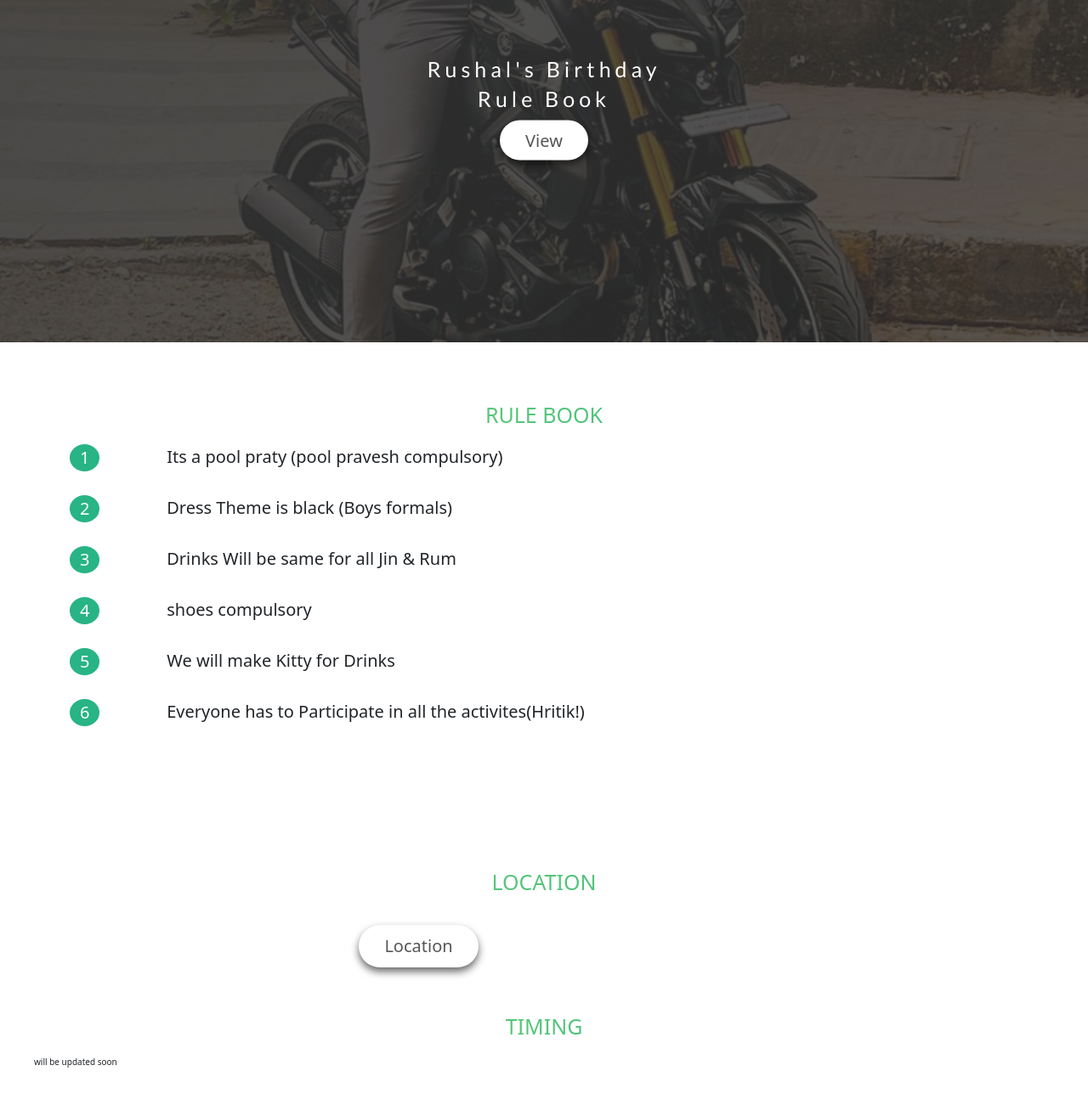
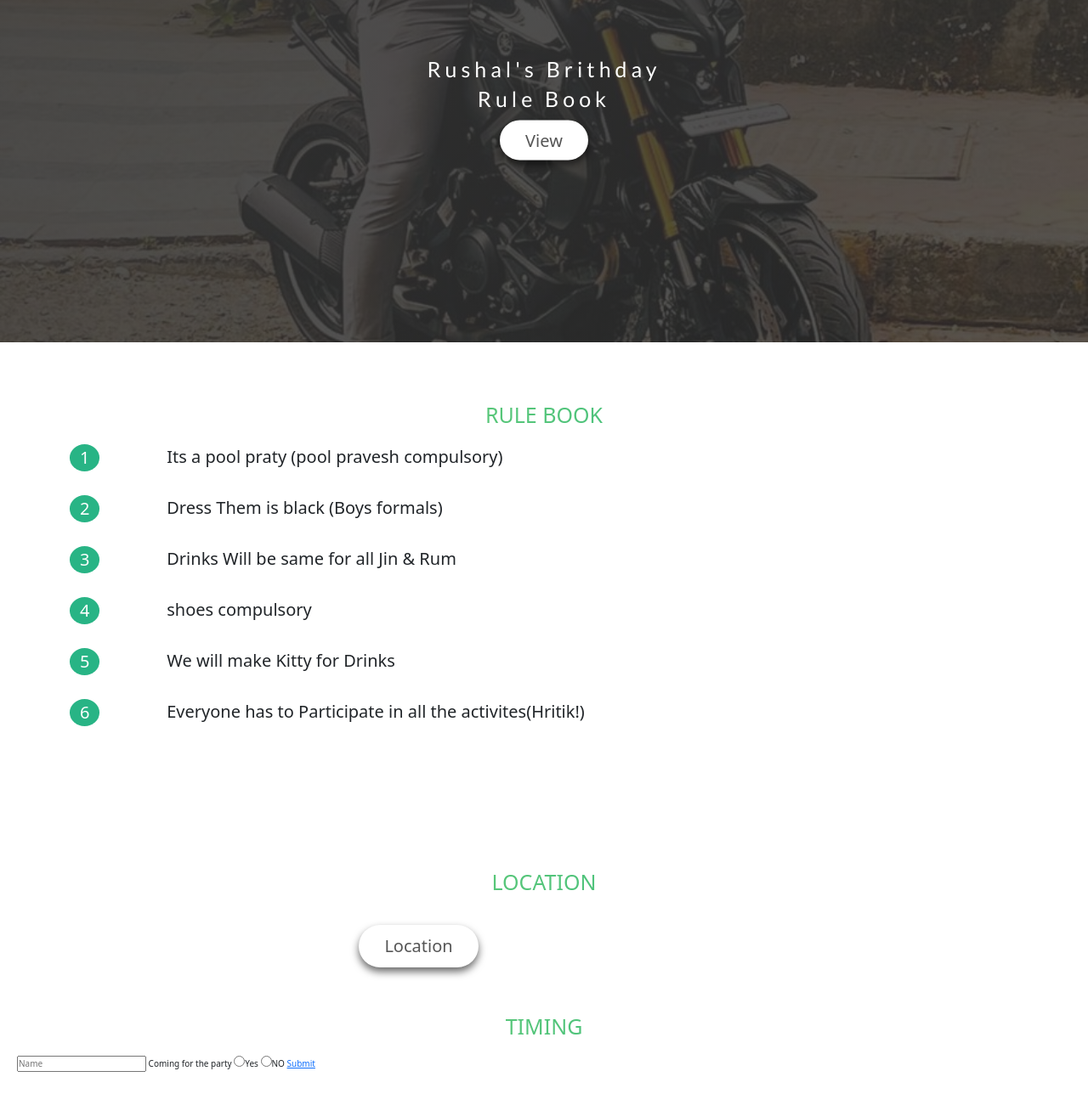
Before and after one commit to mehul6729/RuleBook, a plain HTML site: page index.html in a window 1280 px wide. Shown: the part 397-1698 px from the top of the page at 85% size. Drawn offline with nearby package versions, Linux system fonts and the light colour scheme.

Commit message:
Update index.html
change

```diff
--- a/index.html
+++ b/index.html
@@ -1,3 +1,4 @@
+
 <html lang="en">
 <head>
     <meta charset="UTF-8">
@@ -11,7 +12,7 @@
 <body>
     <header>
         <div class="text-box">
-            <h1 class="header-text first">Rushal's Birthday</h1>
+            <h1 class="header-text first">Rushal's Brithday</h1>
             <h1 class="header-text last">Rule Book</h1>
             <a href="#rule" class="header-btn">View</a>
         </div>
@@ -28,7 +29,7 @@
 
               <div class="row rules">
                 <div class="col-1"><li class="number">2</li></div>
-                <div class="col-10"><p class="para">Dress Theme is  black (Boys formals)</p> </div>
+                <div class="col-10"><p class="para">Dress Them is  black (Boys formals)</p> </div>
               </div>
 
               <div class="row rules">
@@ -62,9 +63,22 @@
         <a class="location-btn" href="https://www.google.com/maps/dir/19.1366768,72.8160973/QC72%2B8PH+EKO+STAY-+WOODPECKER+VILLA,+Tungarli,+Lonavala,+Maharashtra+410403/@18.9452434,72.8297785,10z/data=!3m1!4b1!4m9!4m8!1m1!4e1!1m5!1m1!1s0x3be8010d2deda889:0x9dcc4fe3fae5aa6!2m2!1d73.4018722!2d18.7633125?entry=ttu">Location</a>
     </section>
 
-    <section class="time">
+    <section class="time" id="time">
         <h2 class="heading">TIMING</h2>
-        <p class="para"> will be updated soon</p>
-    </section>
+
+
+        <div class="form">
+          <input class="input" type="text" placeholder="Name">
+          <label for="">Coming for the party</label>
+          <input type="radio"><label for="">Yes</label>
+          <input type="radio"><label for="">NO</label>
+          <a href="#" id="sound">Submit</a>
+        </div>
+  </section>
+<script src="js.js"></script>
+<script src="
+https://cdn.jsdelivr.net/npm/jquery@3.7.0/dist/jquery.min.js
+"></script>
+
 </body>
 </html>
```
